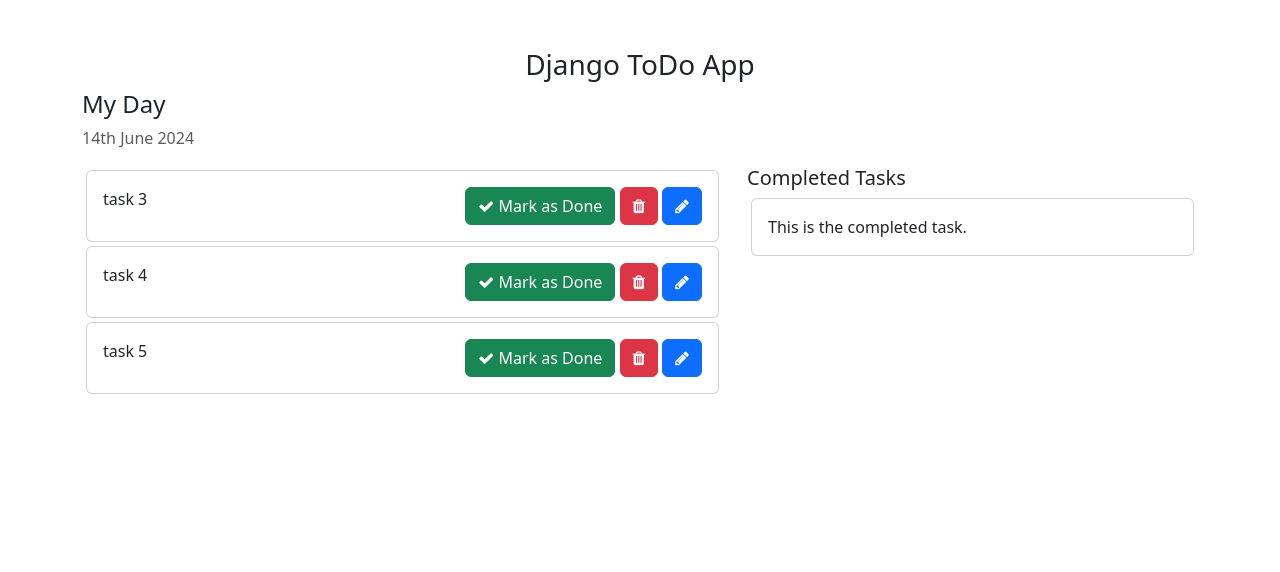
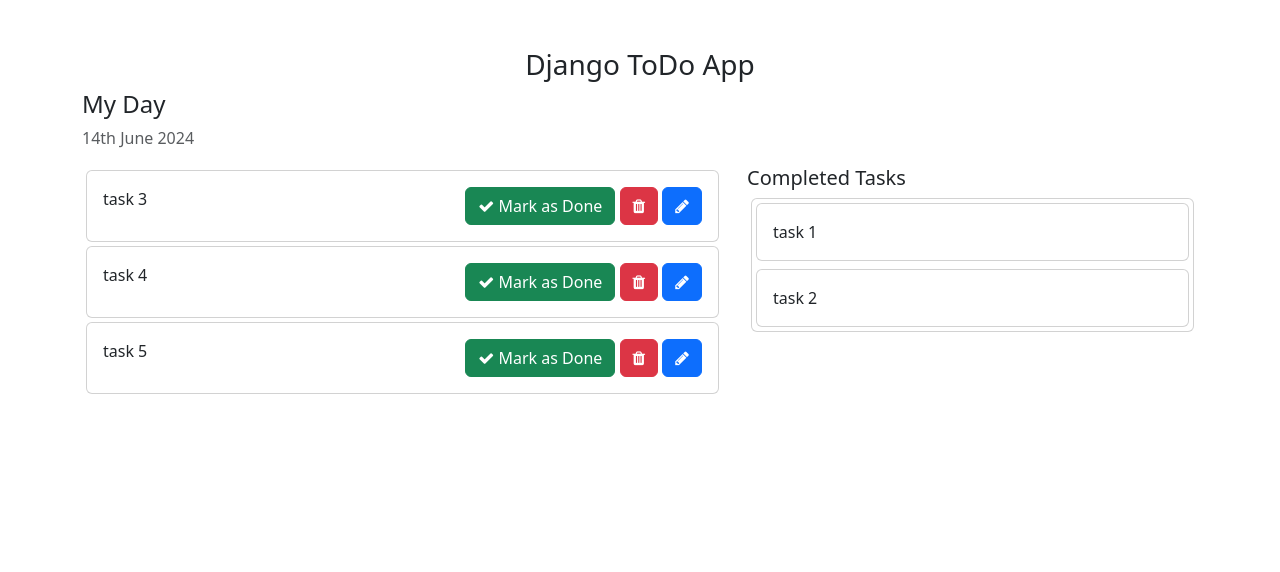
Before and after one commit to developer-ajay/django-ToDo, a Django app: page / in a window 1280 px wide. Shown: the top 572 px of the page. Run offline with Django 5.2, Linux system fonts and the light colour scheme; data comes from the database, SQL or seed files in the repository; both versions use the stored data as it was after the commit.

Commit message:
completed tasks view

```diff
--- a/myToDo/views.py
+++ b/myToDo/views.py
@@ -6,7 +6,9 @@
 
 def home(request):
     tasks = Task.objects.filter(is_completed= False)
+    completed_tasks = Task.objects.filter(is_completed= True)
     context = {
-        'tasks' : tasks
+        'tasks' : tasks,
+        'completed_tasks' : completed_tasks
     }
     return render(request , 'home.html',context)
--- a/templates/home.html
+++ b/templates/home.html
@@ -58,9 +58,13 @@
                 <h5>Completed Tasks</h5>
                 <!-- List of all the tasks that have completed -->
                 <div class="card m-1">
-                    <div class="card-body">
-                        This is the completed task.
+                    {% for task in completed_tasks %}
+                    <div class="card m-1">
+                        <div class="card-body">
+                            {{ task.task }}
+                        </div>
                     </div>
+                {% endfor %}
                 </div>
             </div>
         </div>
```
Also changed, not shown: db.sqlite3.
